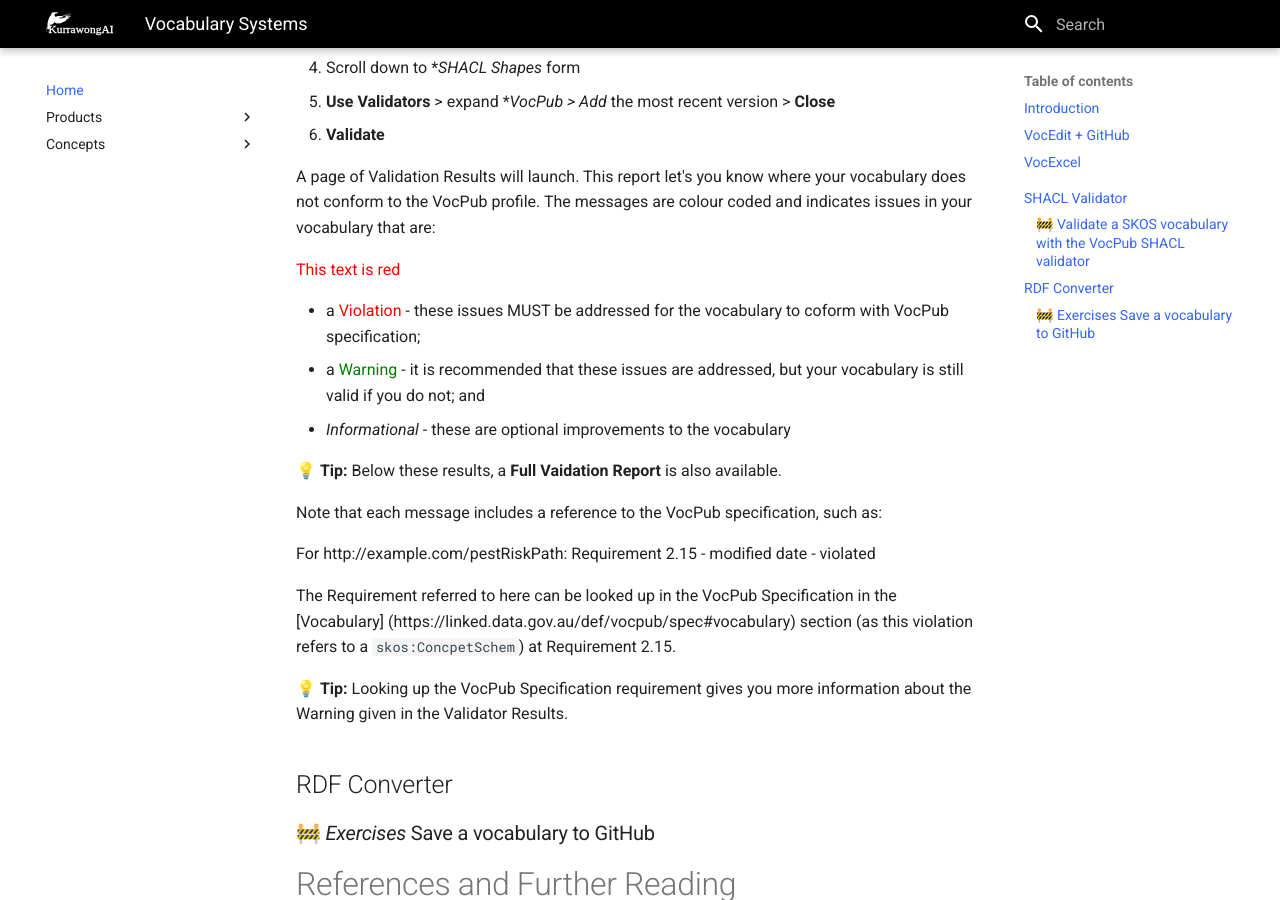
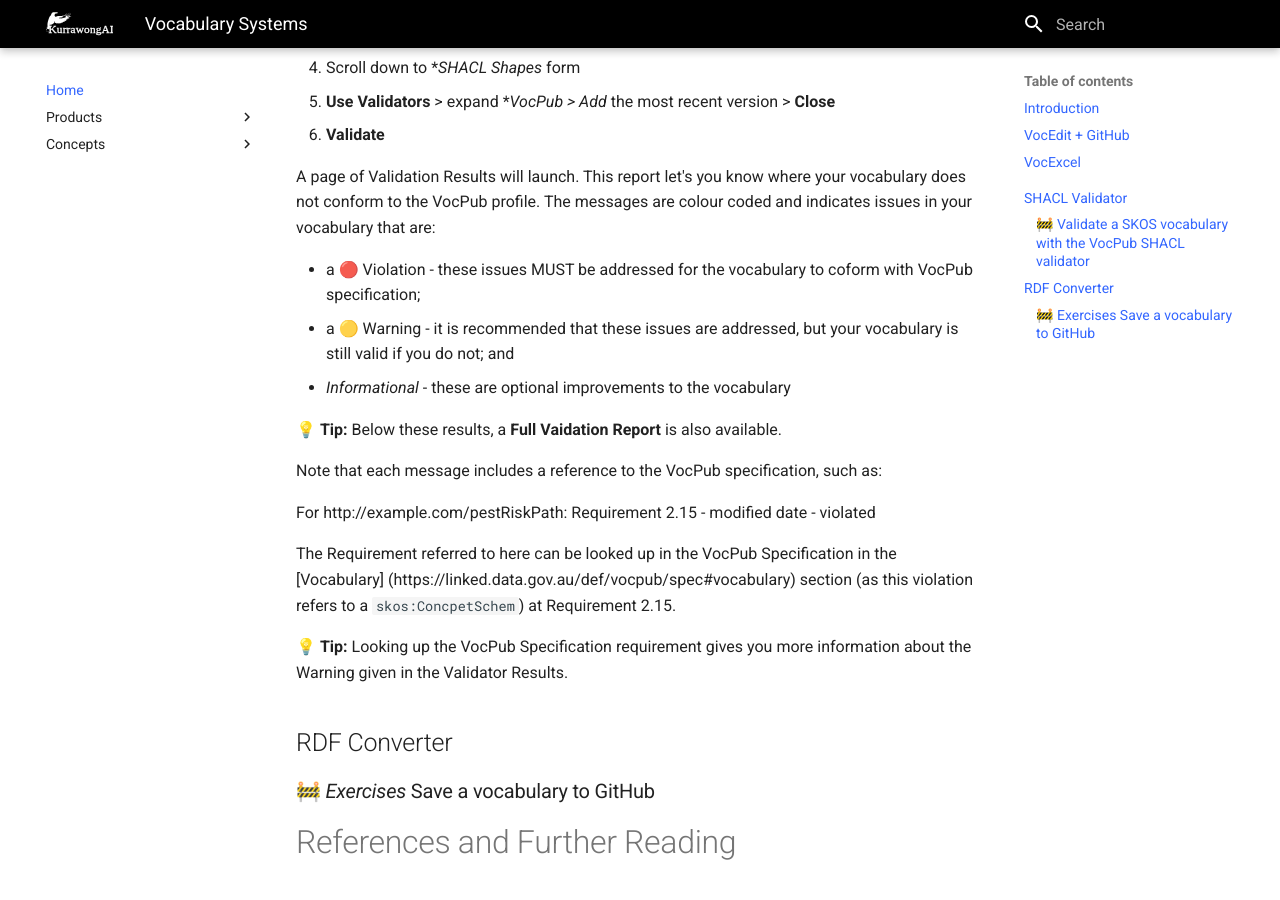
Before and after one commit to Kurrawong/docs, an MkDocs documentation site: the page built from docs/concepts/vocabs/vocab-systems.md, in a window 1280 px wide and 900 px high, scrolled down 1602 px. Built offline with MkDocs 1.6.1 and Material for MkDocs 9.7.7, drawn with Linux system fonts in a browser that asks for light colours.

Commit message:
Update vocab-systems.md
traffic light symbols for warnings

```diff
--- a/docs/concepts/vocabs/vocab-systems.md
+++ b/docs/concepts/vocabs/vocab-systems.md
@@ -65,10 +65,8 @@
 
 A page of Validation Results will launch. This report let's you know where your vocabulary does not conform to the VocPub profile. The messages are colour coded and indicates issues in your vocabulary that are:
 
-<span style="color:red">This text is red</span>
-
-- a <span style="color:red">Violation</span> - these issues MUST be addressed for the vocabulary to coform with VocPub specification;
-- a <span style="color:green">Warning</span> - it is recommended that these issues are addressed, but your vocabulary is still valid if you do not; and
+- a 🔴 Violation - these issues MUST be addressed for the vocabulary to coform with VocPub specification;
+- a 🟡 Warning - it is recommended that these issues are addressed, but your vocabulary is still valid if you do not; and
 - _Informational_ - these are optional improvements to the vocabulary
 
 💡 **Tip:** Below these results, a **Full Vaidation Report** is also available.
```
